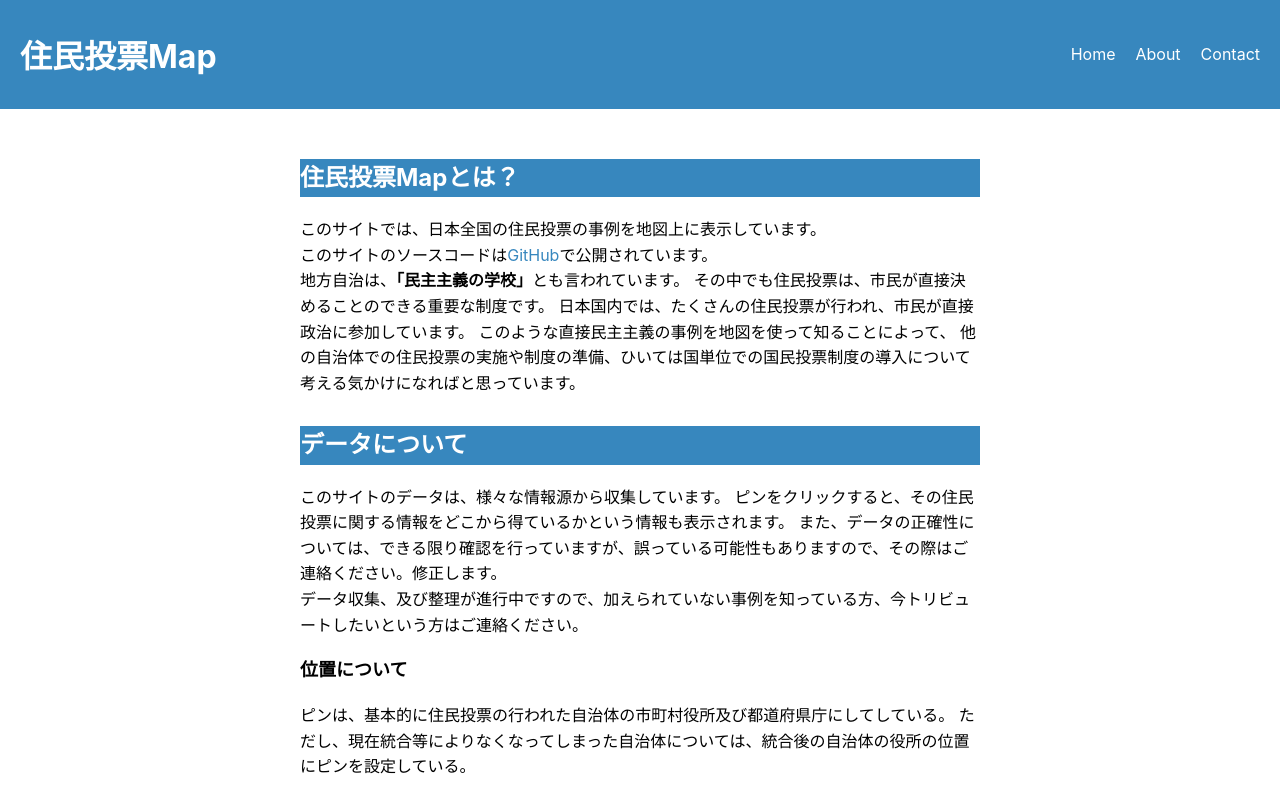
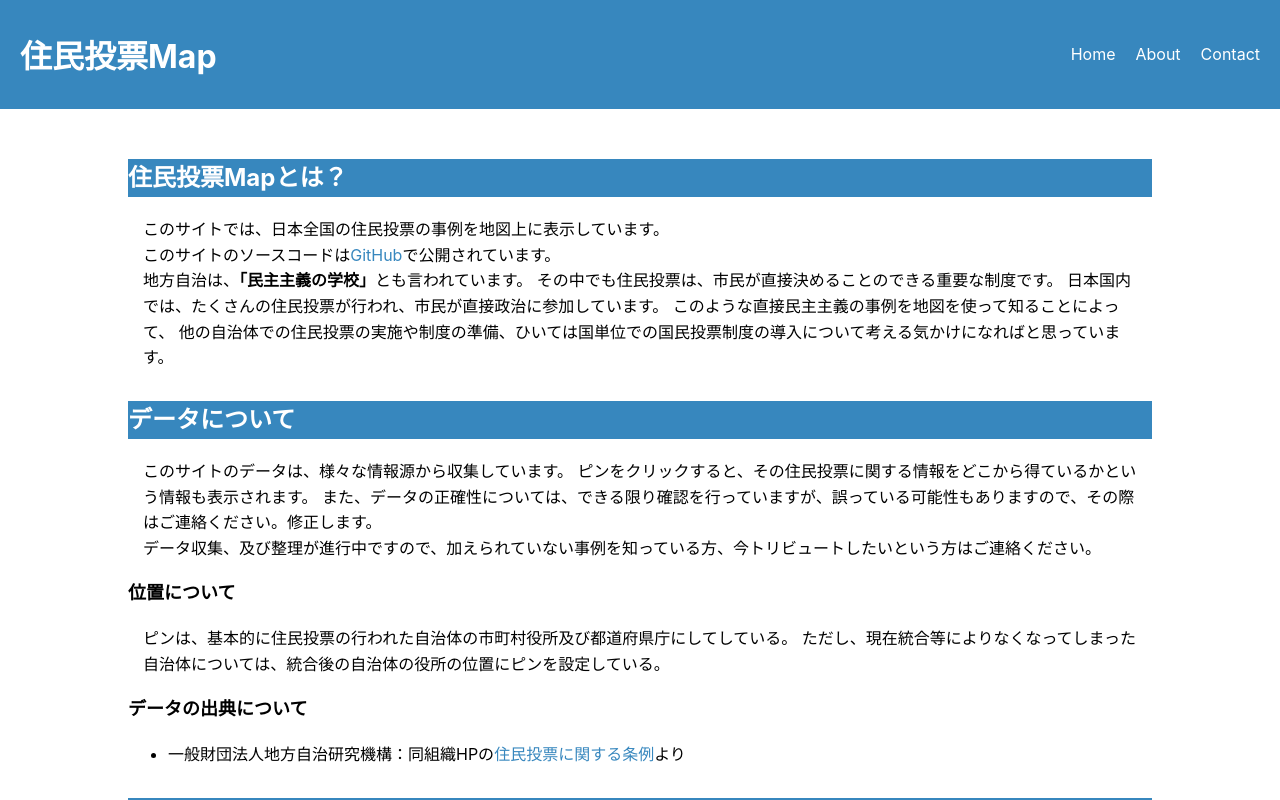
Before and after one commit to yuneko1127/jumintohyoMap, a React (Create React App) app: page /about in a window 1280 px wide. Shown: the top 800 px of the page. Built offline with nearby package versions, Linux system fonts and the light colour scheme.

Commit message:
fix About css

```diff
--- a/src/About.css
+++ b/src/About.css
@@ -1,5 +1,5 @@
 .about-container {
-  max-width: 85vh;
+  max-width: 80vw;
   margin: 0 auto;
   padding: 20px;
   line-height: 1.6;
@@ -17,11 +17,11 @@
 }
 
 .about-container p {
-  margin-top: 15px;
+  margin: 15px;
 }
 
 .about-container ul {
-  margin-top: 15px;
+  margin-top: 10px;
 }
 
 .about-container li {
```
